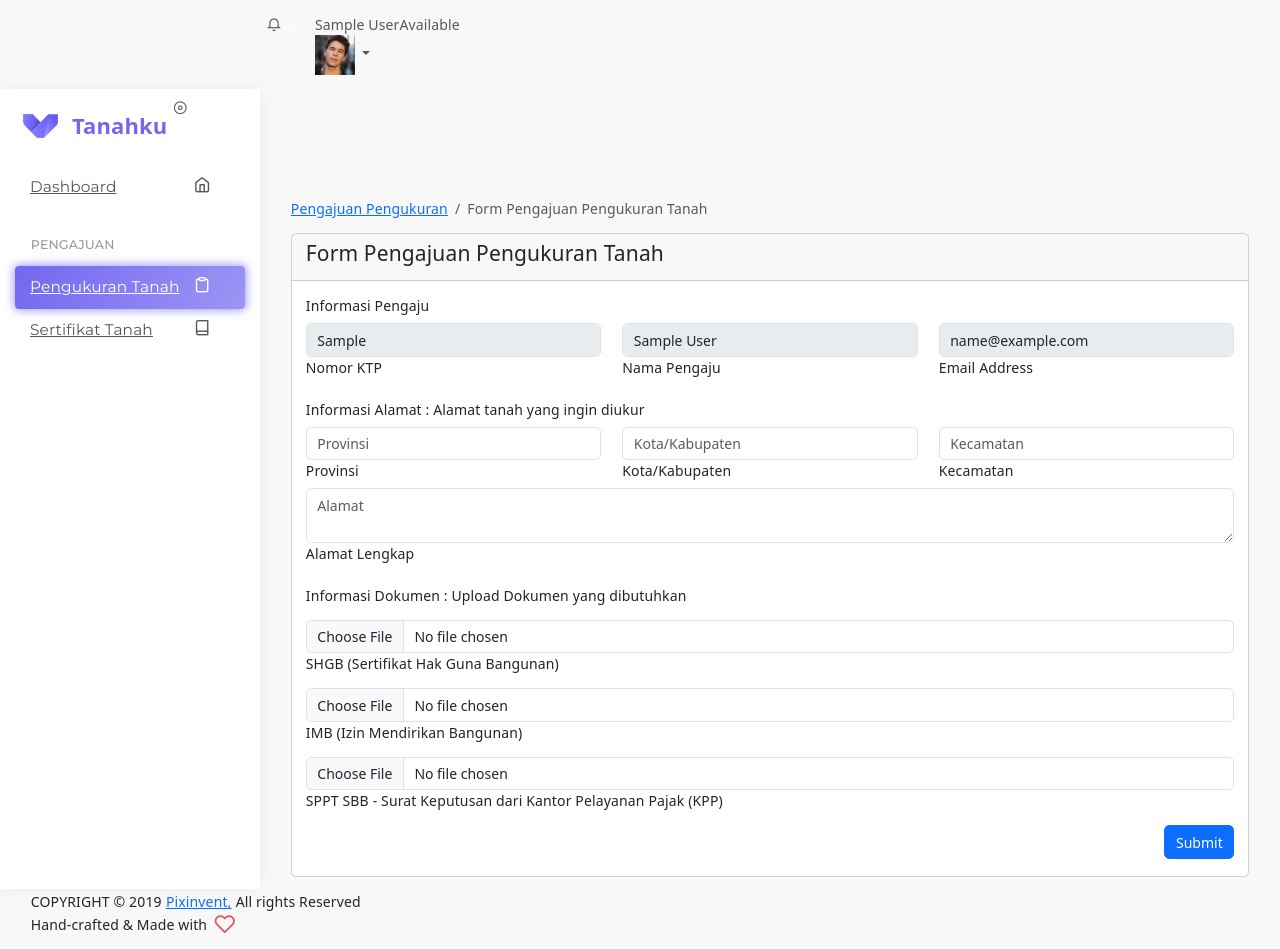
After one commit to lazlanrafar/mini-pbl-website, a PHP site: page /pengajuan-pengukuran-tambah.php in a window 1280 px wide. The commit adds this page. Run offline with PHP 8.4, Linux system fonts and the light colour scheme; the visitor is signed in with stand-in values (Sample User, id 1); tables that the repository leaves empty or names only in its code hold one stand-in row (values such as "Sample post"); some libraries are stand-ins or nearby versions.

Commit message:
pengajuan pengukuran anggep aja udah

```diff
--- a/config/pengajuan-pengukuran.php
+++ b/config/pengajuan-pengukuran.php
@@ -1,7 +1,77 @@
 <?php
 require 'index.php';
 
-$reports = mysqli_query($conn, "SELECT * FROM pengajuan_sk");
+function tambah($data) {
+	global $conn;
 
+	$id_user = htmlspecialchars($data["id_user"]);
+	$provinsi = htmlspecialchars($data["provinsi"]);
+	$kecamatan = htmlspecialchars($data["kecamatan"]);
+	$kota = htmlspecialchars($data["kota"]);
+	$alamat_lengkap = htmlspecialchars($data["alamat_lengkap"]);
 
+	// upload gambar
+	$shgb = upload("shgb");
+	$imb = upload("imb");
+	$sppt_sbb = upload("sppt_sbb");
+	if( !$shgb && !$imb && !$sppt_sbb ) {
+		return false;
+	}
+
+	$query = "INSERT INTO pengajuan_sk (`id`, `id_user`, `id_petugas`, `provinsi`, `kecamatan`, `kota`, `alamat_lengkap`, `shgb`, `imb`, `sppt_sbb`, `ukuran_tanah`, `status`) VALUES (NULL, '$id_user',NULL, '$provinsi', '$kecamatan', '$kota', '$alamat_lengkap', '$shgb', '$imb', '$sppt_sbb', '', 'Menunggu Konfirmasi')";
+
+	mysqli_query($conn, $query);
+
+	return mysqli_affected_rows($conn);
+}
+
+function upload($param) {
+	$namaFile = $_FILES[$param]['name'];
+	$ukuranFile = $_FILES[$param]['size'];
+	$error = $_FILES[$param]['error'];
+	$tmpName = $_FILES[$param]['tmp_name'];
+
+	// cek apakah tidak ada gambar yang diupload
+	if( $error === 4 ) {
+		echo "<script>
+				alert('pilih Dokumen terlebih dahulu!');
+			  </script>";
+		return false;
+	}
+
+	// cek apakah yang diupload adalah gambar
+	$ekstensiGambarValid = ['jpg', 'jpeg', 'png', 'pdf', 'docx', 'doc'];
+	$ekstensiGambar = explode('.', $namaFile);
+	$ekstensiGambar = strtolower(end($ekstensiGambar));
+	if( !in_array($ekstensiGambar, $ekstensiGambarValid) ) {
+		echo "<script>
+				alert('yang anda upload bukan gambar!');
+			  </script>";
+		return false;
+	}
+
+	// cek jika ukurannya terlalu besar
+	if( $ukuranFile > 1000000 ) {
+		echo "<script>
+				alert('ukuran gambar terlalu besar!');
+			  </script>";
+		return false;
+	}
+
+	// lolos pengecekan, gambar siap diupload
+	// generate nama gambar baru
+	$namaFileBaru = uniqid();
+	$namaFileBaru .= '.';
+	$namaFileBaru .= $ekstensiGambar;
+
+	move_uploaded_file($tmpName, 'docs/' . $namaFileBaru);
+
+	return $namaFileBaru;
+}
+
+function hapus($id) {
+	global $conn;
+	mysqli_query($conn, "DELETE FROM pengajuan_sk WHERE id = $id");
+	return mysqli_affected_rows($conn);
+}
 ?>
--- /dev/null
+++ b/pengajuan-pengukuran-tambah.php
@@ -0,0 +1,255 @@
+<?php
+require 'partials/session.php';
+require 'config/pengajuan-pengukuran.php';
+
+$dataUser = query("SELECT * FROM user WHERE id = '$_SESSION[userId]'")[0];
+
+// cek apakah tombol submit sudah ditekan atau belum
+if( isset($_POST["submit"]) ) {
+	// cek apakah data berhasil di tambahkan atau tidak
+	if( tambah($_POST) > 0 ) {
+		echo "
+			<script>
+				alert('data berhasil ditambahkan!');
+				document.location.href = 'pengajuan-pengukuran.php';
+			</script>
+		";
+	} else {
+		echo "
+			<script>
+				alert('data gagal ditambahkan!');
+				document.location.href = 'pengajuan-pengukuran.php';
+			</script>
+		";
+	}
+}
+?>
+
+<!DOCTYPE html>
+<html class="loading" lang="en">
+  <?php require 'partials/head.php' ?>
+  <body
+    class="vertical-layout vertical-menu-modern 2-columns navbar-floating footer-static"
+    data-open="click"
+    data-menu="vertical-menu-modern"
+    data-col="2-columns"
+  >
+    <?php require 'partials/navbar.php' ?>
+    <?php require 'partials/sidebar-pengukuran.php' ?>
+
+    <!-- BEGIN: Content-->
+    <div class="app-content content">
+      <div class="content-overlay"></div>
+      <div class="header-navbar-shadow"></div>
+      <div class="content-wrapper">
+        <div class="content-header row">
+          <div class="breadcrumb-wrapper col-12">
+            <ol class="breadcrumb">
+              <li class="breadcrumb-item">
+                <a href="pengajuan-pengukuran.php">Pengajuan Pengukuran</a>
+              </li>
+              <li class="breadcrumb-item active">
+                Form Pengajuan Pengukuran Tanah
+              </li>
+            </ol>
+          </div>
+        </div>
+        <div class="content-body">
+          <div class="row justify-content-center">
+            <div class="col-12">
+              <div class="card">
+                <div class="card-header">
+                  <h4 class="card-title">Form Pengajuan Pengukuran Tanah</h4>
+                </div>
+                <div class="card-body">
+                  <form
+                    class="form"
+                    action=""
+                    method="post"
+                    enctype="multipart/form-data"
+                  >
+                    <input
+                      type="hidden"
+                      name="id_user"
+                      value="<?php echo $dataUser['id']; ?>"
+                    />
+                    <div class="form-body">
+                      <p class="mb-2">
+                        <span class="text-bold-600">Informasi Pengaju</span>
+                      </p>
+                      <div class="row">
+                        <div class="col-4">
+                          <div class="form-label-group mb-2">
+                            <input
+                              type="text"
+                              id="no-ktp"
+                              class="form-control"
+                              placeholder="Nomor KTP"
+                              value="<?php echo $dataUser['no_ktp']; ?>"
+                              disabled
+                            />
+                            <label for="no-ktp">Nomor KTP</label>
+                          </div>
+                        </div>
+                        <div class="col-4">
+                          <div class="form-label-group mb-2">
+                            <input
+                              type="text"
+                              id="nama-user"
+                              class="form-control"
+                              placeholder="Nama Pengaju"
+                              value="<?php echo $dataUser['nama']; ?>"
+                              disabled
+                            />
+                            <label for="nama-user">Nama Pengaju</label>
+                          </div>
+                        </div>
+                        <div class="col-4">
+                          <div class="form-label-group mb-2">
+                            <input
+                              type="text"
+                              id="email-pengaju"
+                              class="form-control"
+                              placeholder="Email Address"
+                              value="<?php echo $dataUser['email']; ?>"
+                              disabled
+                            />
+                            <label for="email-pengaju">Email Address</label>
+                          </div>
+                        </div>
+                      </div>
+                      <p class="mb-2 mt-3">
+                        <span class="text-bold-600">Informasi Alamat : </span>
+                        Alamat tanah yang ingin diukur
+                      </p>
+                      <div class="row">
+                        <div class="col-4">
+                          <div class="form-label-group mb-2">
+                            <input
+                              type="text"
+                              id="provinsi"
+                              class="form-control"
+                              name="provinsi"
+                              placeholder="Provinsi"
+                              required
+                            />
+                            <label for="provinsi">Provinsi</label>
+                          </div>
+                        </div>
+
+                        <div class="col-4">
+                          <div class="form-label-group mb-2">
+                            <input
+                              type="text"
+                              id="kota"
+                              class="form-control"
+                              name="kota"
+                              placeholder="Kota/Kabupaten"
+                              required
+                            />
+                            <label for="kota">Kota/Kabupaten</label>
+                          </div>
+                        </div>
+                        <div class="col-4">
+                          <div class="form-label-group mb-2">
+                            <input
+                              type="text"
+                              id="kecamatan"
+                              class="form-control"
+                              name="kecamatan"
+                              placeholder="Kecamatan"
+                              required
+                            />
+                            <label for="kecamatan">Kecamatan</label>
+                          </div>
+                        </div>
+                        <div class="col-12">
+                          <div class="form-label-group mb-2">
+                            <textarea
+                              type="text"
+                              id="alamat-floating"
+                              class="form-control"
+                              name="alamat_lengkap"
+                              placeholder="Alamat"
+                              required
+                            ></textarea>
+                            <label for="alamat-floating">Alamat Lengkap</label>
+                          </div>
+                        </div>
+                      </div>
+
+                      <p class="mb-3 mt-3">
+                        <span class="text-bold-600">Informasi Dokumen : </span>
+                        Upload Dokumen yang dibutuhkan
+                      </p>
+                      <div class="row">
+                        <div class="col-12 mb-2">
+                          <div class="form-label-group mb-2">
+                            <input
+                              type="file"
+                              id="shgb"
+                              class="form-control"
+                              name="shgb"
+                              placeholder="SHGB (Sertifikat Hak Guna Bangunan)"
+                              required
+                            />
+                            <label for="shgb"
+                              >SHGB (Sertifikat Hak Guna Bangunan)</label
+                            >
+                          </div>
+                        </div>
+                        <div class="col-12 mb-2">
+                          <div class="form-label-group mb-2">
+                            <input
+                              type="file"
+                              id="imb"
+                              class="form-control"
+                              name="imb"
+                              placeholder="IMB (Izin Mendirikan Bangunan)"
+                              required
+                            />
+                            <label for="imb"
+                              >IMB (Izin Mendirikan Bangunan)</label
+                            >
+                          </div>
+                        </div>
+                        <div class="col-12 mb-2">
+                          <div class="form-label-group mb-2">
+                            <input
+                              type="file"
+                              id="sppt_sbb"
+                              class="form-control"
+                              name="sppt_sbb"
+                              placeholder="SPPT SBB -  Surat Keputusan dari Kantor Pelayanan Pajak (KPP)"
+                              required
+                            />
+                            <label for="sppt_sbb"
+                              >SPPT SBB - Surat Keputusan dari Kantor Pelayanan
+                              Pajak (KPP)</label
+                            >
+                          </div>
+                        </div>
+                      </div>
+                      <div class="d-flex justify-content-end">
+                        <button
+                          type="submit"
+                          name="submit"
+                          class="btn btn-primary mr-1 mb-1"
+                        >
+                          Submit
+                        </button>
+                      </div>
+                    </div>
+                  </form>
+                </div>
+              </div>
+            </div>
+          </div>
+        </div>
+      </div>
+    </div>
+
+    <?php require 'partials/footer.php' ?>
+    <?php require 'partials/scripts.php' ?>
+  </body>
+</html>
```
Also changed, not shown: pengajuan-pengukuran-hapus.php (added, +21 -0 lines), pengajuan-pengukuran.php (+28 -7 lines), 6 other files.
